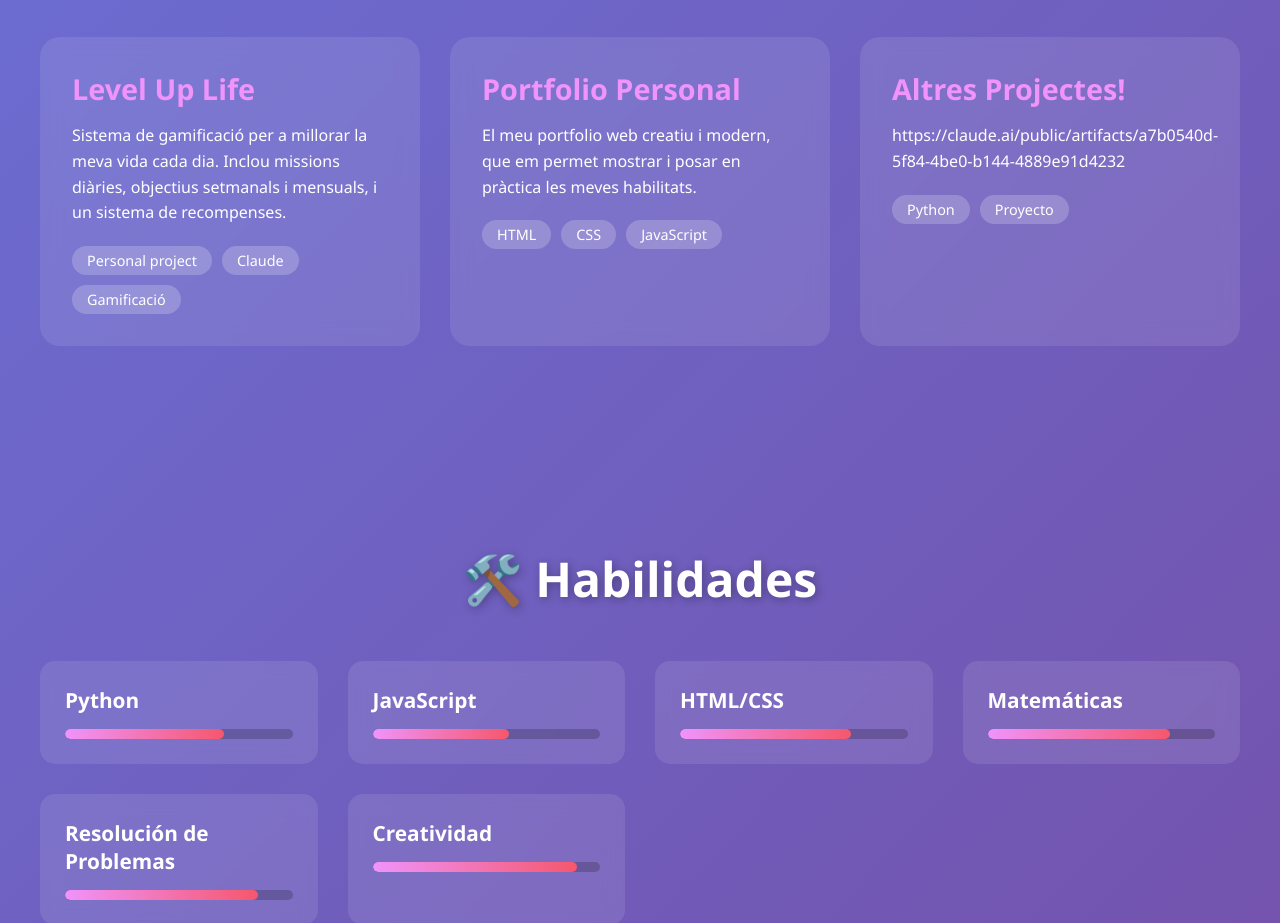
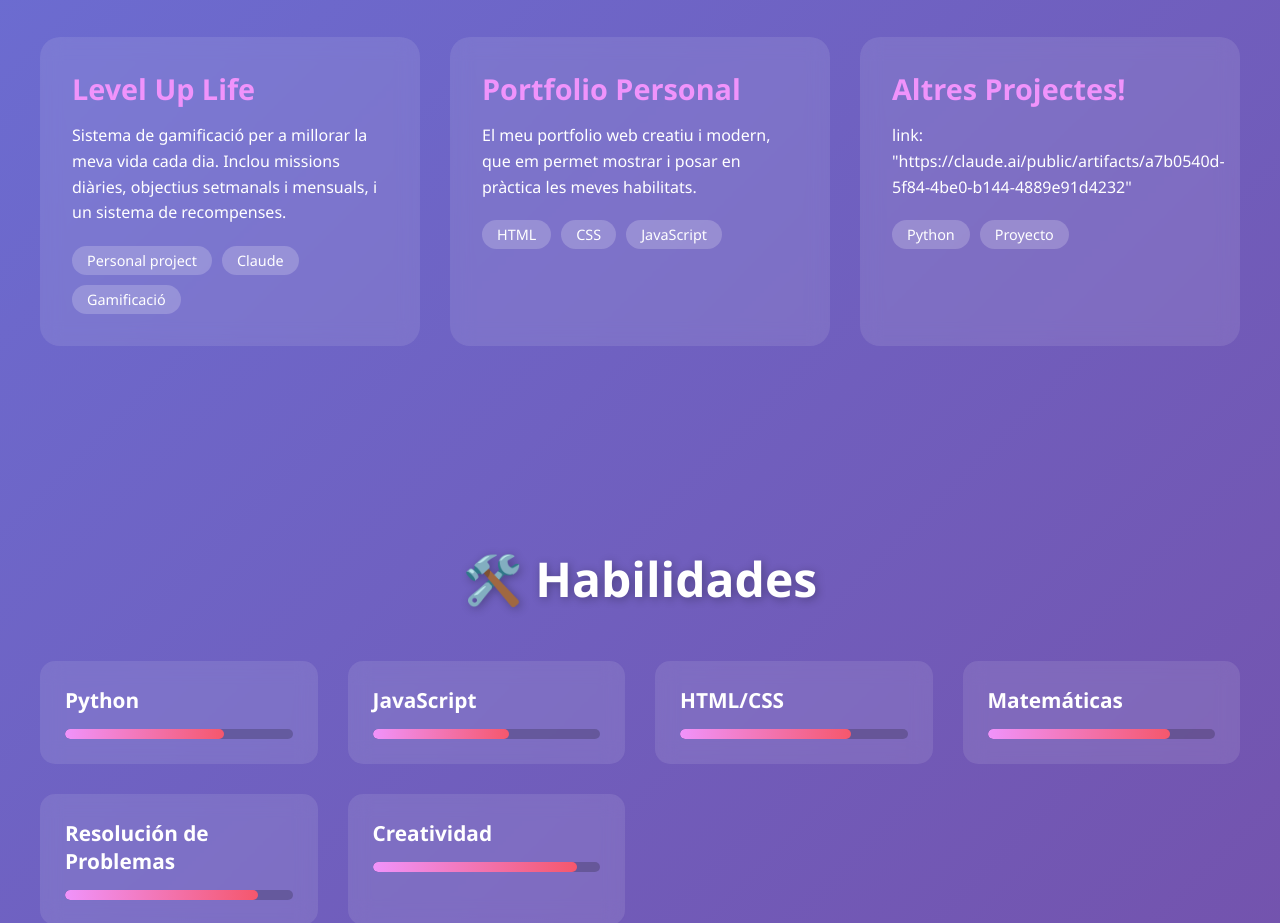
Before and after one commit to sales404/sales404.github.io, a plain HTML site: page index.html in a window 1280 px wide. Shown: the part 1660-2583 px from the top of the page. Drawn offline with Linux system fonts and the light colour scheme.

Commit message:
Update index.html

```diff
--- a/index.html
+++ b/index.html
@@ -398,7 +398,7 @@
                 <div class="project-card">
                     <h3>Altres Projectes!</h3>
                     <p>
-                        https://claude.ai/public/artifacts/a7b0540d-5f84-4be0-b144-4889e91d4232
+                        link: "https://claude.ai/public/artifacts/a7b0540d-5f84-4be0-b144-4889e91d4232"
                     </p>
                     <div class="project-tags">
                         <span class="tag">Python</span>
```
